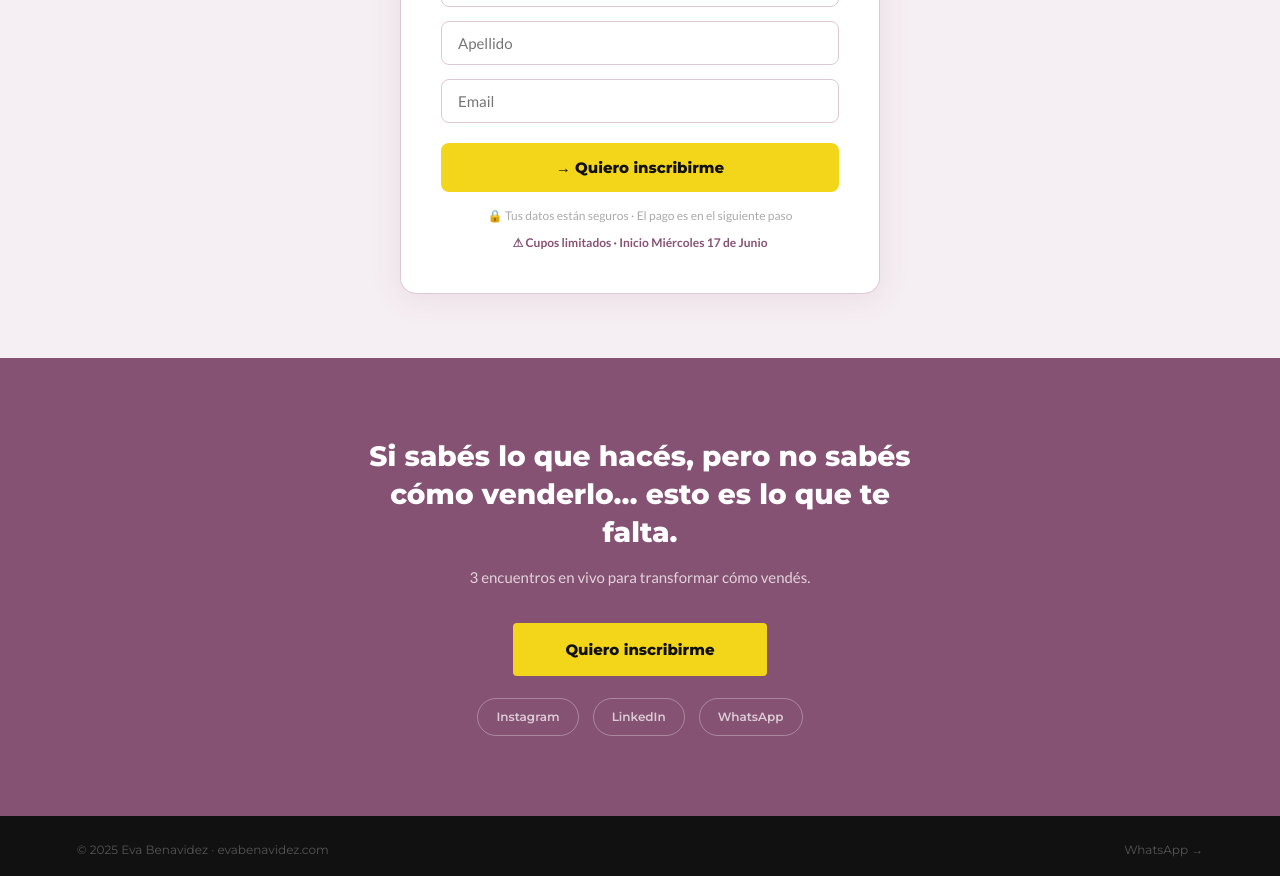
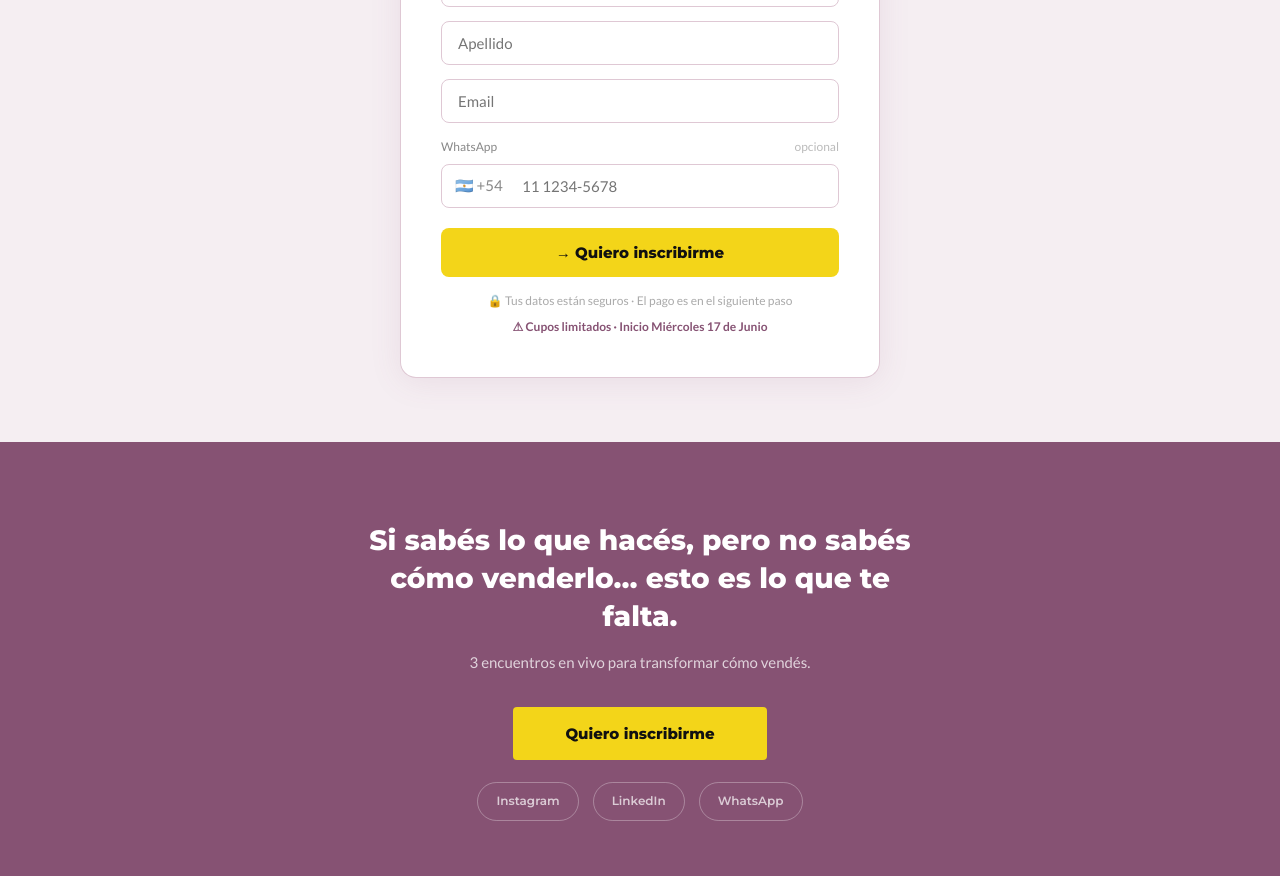
Before and after one commit to evabenavidez88/formacionventas, a Next.js app: page / in a window 1280 px wide. Shown: the part 6020-6896 px from the top of the page. Built offline with nearby package versions, Linux system fonts and the light colour scheme.

Commit message:
feat: add optional WhatsApp field to form with prefix +54 and format validation

```diff
--- a/app/api/leads/route.js
+++ b/app/api/leads/route.js
@@ -24,14 +24,14 @@ function checkAuth(request) {
 
 export async function POST(request) {
   try {
-    const { nombre, apellido, email } = await request.json();
+    const { nombre, apellido, email, whatsapp } = await request.json();
     if (!nombre?.trim() || !email?.trim()) {
       return Response.json({ error: 'Datos incompletos' }, { status: 400 });
     }
     const db = getPool();
     const result = await db.query(
-      'INSERT INTO leads_formacion (nombre, apellido, email) VALUES ($1, $2, $3) RETURNING *',
-      [nombre.trim(), (apellido || '').trim(), email.trim().toLowerCase()]
+      'INSERT INTO leads_formacion (nombre, apellido, email, whatsapp) VALUES ($1, $2, $3, $4) RETURNING *',
+      [nombre.trim(), (apellido || '').trim(), email.trim().toLowerCase(), (whatsapp || '').trim()]
     );
     return Response.json(result.rows[0], { status: 201 });
   } catch (e) {
--- a/app/components/FormInscripcion.js
+++ b/app/components/FormInscripcion.js
@@ -6,6 +6,14 @@ function validarEmail(e) {
   return /^[a-zA-Z0-9._%+\-]+@[a-zA-Z0-9.\-]+\.[a-zA-Z]{2,}$/.test(e);
 }
 function validarTexto(n) { return n.trim().length >= 2; }
+function validarWhatsapp(n) {
+  const digits = n.replace(/\D/g, '');
+  return digits.length >= 8 && digits.length <= 15;
+}
+function formatWhatsapp(val) {
+  // Solo permite números, espacios, +, - y paréntesis
+  return val.replace(/[^\d\s+\-()]/g, '');
+}
 
 const FormInscripcion = forwardRef(function FormInscripcion(props, ref) {
   const router = useRouter();
@@ -15,6 +23,8 @@ const FormInscripcion = forwardRef(function FormInscripcion(props, ref) {
   const [errNombre, setErrNombre] = useState(false);
   const [errApellido, setErrApellido] = useState(false);
   const [errEmail, setErrEmail] = useState(false);
+  const [whatsapp, setWhatsapp] = useState('');
+  const [errWhatsapp, setErrWhatsapp] = useState(false);
   const [enviando, setEnviando] = useState(false);
   const [yaRegistrado, setYaRegistrado] = useState(false);
 
@@ -23,10 +33,12 @@ const FormInscripcion = forwardRef(function FormInscripcion(props, ref) {
     setErrApellido(false);
     setErrEmail(false);
     setYaRegistrado(false);
+    setErrWhatsapp(false);
     let ok = true;
     if (!validarTexto(nombre)) { setErrNombre(true); ok = false; }
     if (!validarTexto(apellido)) { setErrApellido(true); ok = false; }
     if (!validarEmail(email)) { setErrEmail(true); ok = false; }
+    if (whatsapp.trim() && !validarWhatsapp(whatsapp)) { setErrWhatsapp(true); ok = false; }
     if (!ok) return;
 
     setEnviando(true);
@@ -34,7 +46,7 @@ const FormInscripcion = forwardRef(function FormInscripcion(props, ref) {
       const res = await fetch('/api/leads', {
         method: 'POST',
         headers: { 'Content-Type': 'application/json' },
-        body: JSON.stringify({ nombre: nombre.trim(), apellido: apellido.trim(), email }),
+        body: JSON.stringify({ nombre: nombre.trim(), apellido: apellido.trim(), email, whatsapp: whatsapp.trim() }),
       });
       if (res.status === 409) {
         // Email ya registrado — igual seguimos al pago
@@ -98,13 +110,42 @@ const FormInscripcion = forwardRef(function FormInscripcion(props, ref) {
           </div>
 
           {/* Email */}
-          <div style={{ marginBottom: '20px' }}>
+          <div style={{ marginBottom: '14px' }}>
             <input type="email" placeholder="Email" autoComplete="email"
               value={email} onChange={e => setEmail(e.target.value)}
               onBlur={() => { if (email.trim()) setErrEmail(!validarEmail(email)); }}
               style={inputStyle(errEmail)}
             />
             {errEmail && <span style={{ fontSize: '12px', color: '#e74c3c', marginTop: '4px', display: 'block' }}>Ingresá un email válido</span>}
+          </div>
+
+          {/* WhatsApp */}
+          <div style={{ marginBottom: '20px' }}>
+            <label style={{ fontSize: '12px', color: '#888', marginBottom: '6px', display: 'flex', justifyContent: 'space-between' }}>
+              <span>WhatsApp</span>
+              <span style={{ color: '#bbb' }}>opcional</span>
+            </label>
+            <div style={{ position: 'relative' }}>
+              <span style={{
+                position: 'absolute', left: '14px', top: '50%', transform: 'translateY(-50%)',
+                fontSize: '15px', color: '#888', fontFamily: "'Lato', sans-serif",
+                pointerEvents: 'none', userSelect: 'none',
+              }}>🇦🇷 +54</span>
+              <input
+                type="tel"
+                placeholder="11 1234-5678"
+                autoComplete="tel"
+                inputMode="numeric"
+                value={whatsapp}
+                onChange={e => setWhatsapp(formatWhatsapp(e.target.value))}
+                onBlur={() => { if (whatsapp.trim()) setErrWhatsapp(!validarWhatsapp(whatsapp)); }}
+                style={{
+                  ...inputStyle(errWhatsapp),
+                  paddingLeft: '80px',
+                }}
+              />
+            </div>
+            {errWhatsapp && <span style={{ fontSize: '12px', color: '#e74c3c', marginTop: '4px', display: 'block' }}>Ingresá un número válido</span>}
           </div>
 
           {yaRegistrado && (
```
